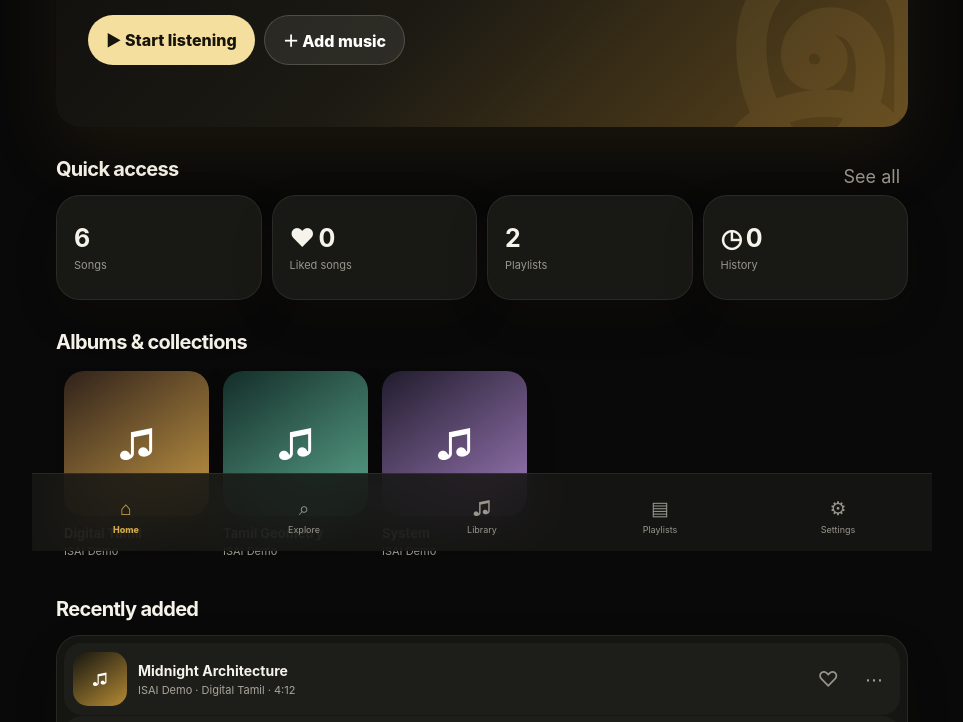
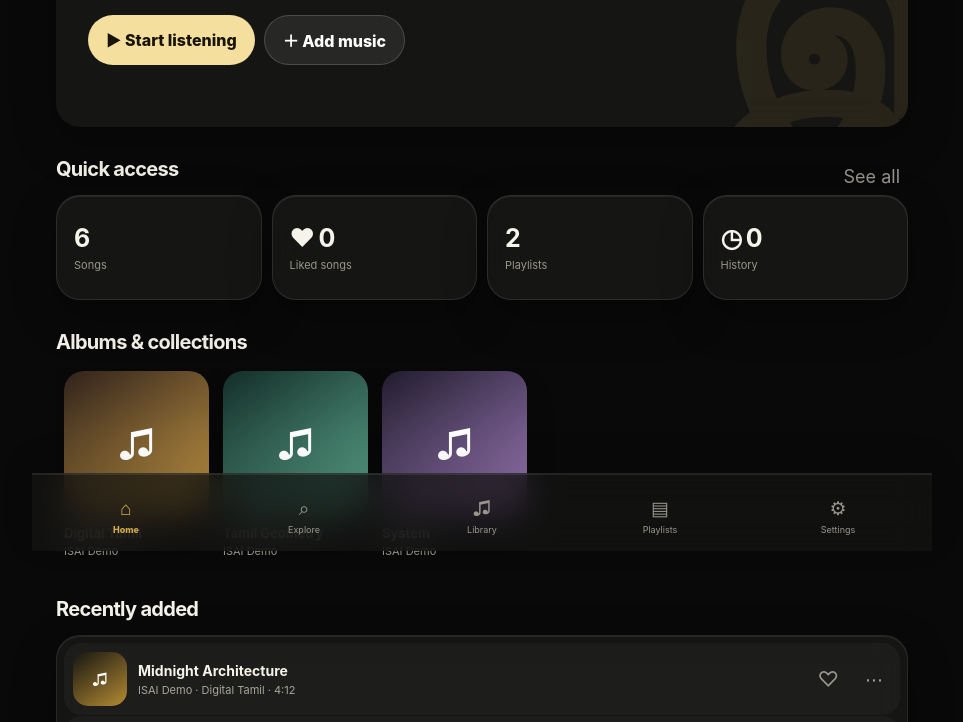
Before and after one commit to engineerharish05/ISAI-The-Music-Player, a plain HTML site: page index.html in a window 1280 px wide. Shown: the part 249-971 px from the top of the page, without its empty margins (158-1121 px from the left). Drawn offline with Linux system fonts and the light colour scheme.

Commit message:
Add subtle glassmorphism to ISAI UI

```diff
--- a/style.css
+++ b/style.css
@@ -34,3 +34,15 @@ body.dark .list .song-info b{color:#f6f3ea}
 body.dark .list .song-info span{color:#aaa69b}
 body.dark .list .more{color:#aaa69b}
 body.dark .list .song-art{background:linear-gradient(145deg,#202018,#806322)}
+
+/* Subtle ISAI glassmorphism */
+.card,.quick-card,.search,.round,.mini,.bottom,.sheet,.setting{backdrop-filter:blur(18px) saturate(120%);-webkit-backdrop-filter:blur(18px) saturate(120%)}
+.card{background:color-mix(in srgb,var(--surface) 78%,transparent);box-shadow:0 14px 40px rgba(0,0,0,.10),inset 0 1px 0 rgba(255,255,255,.10)}
+.round{box-shadow:0 8px 24px rgba(0,0,0,.10),inset 0 1px 0 rgba(255,255,255,.16)}
+.bottom{box-shadow:0 -10px 35px rgba(0,0,0,.10),inset 0 1px 0 rgba(255,255,255,.08)}
+.mini{box-shadow:0 16px 45px rgba(0,0,0,.20),inset 0 1px 0 rgba(255,255,255,.10)}
+body.dark .card{background:rgba(30,30,27,.62);box-shadow:0 16px 45px rgba(0,0,0,.30),inset 0 1px 0 rgba(255,255,255,.07)}
+body.dark .quick-card{background:rgba(32,32,29,.58);border-color:rgba(255,255,255,.10)}
+body.dark .bottom{background:rgba(20,20,18,.78)}
+body.dark .mini{background:rgba(30,30,27,.78)}
+body.dark .search,.body.dark .round{background:rgba(30,30,27,.62)}
```
